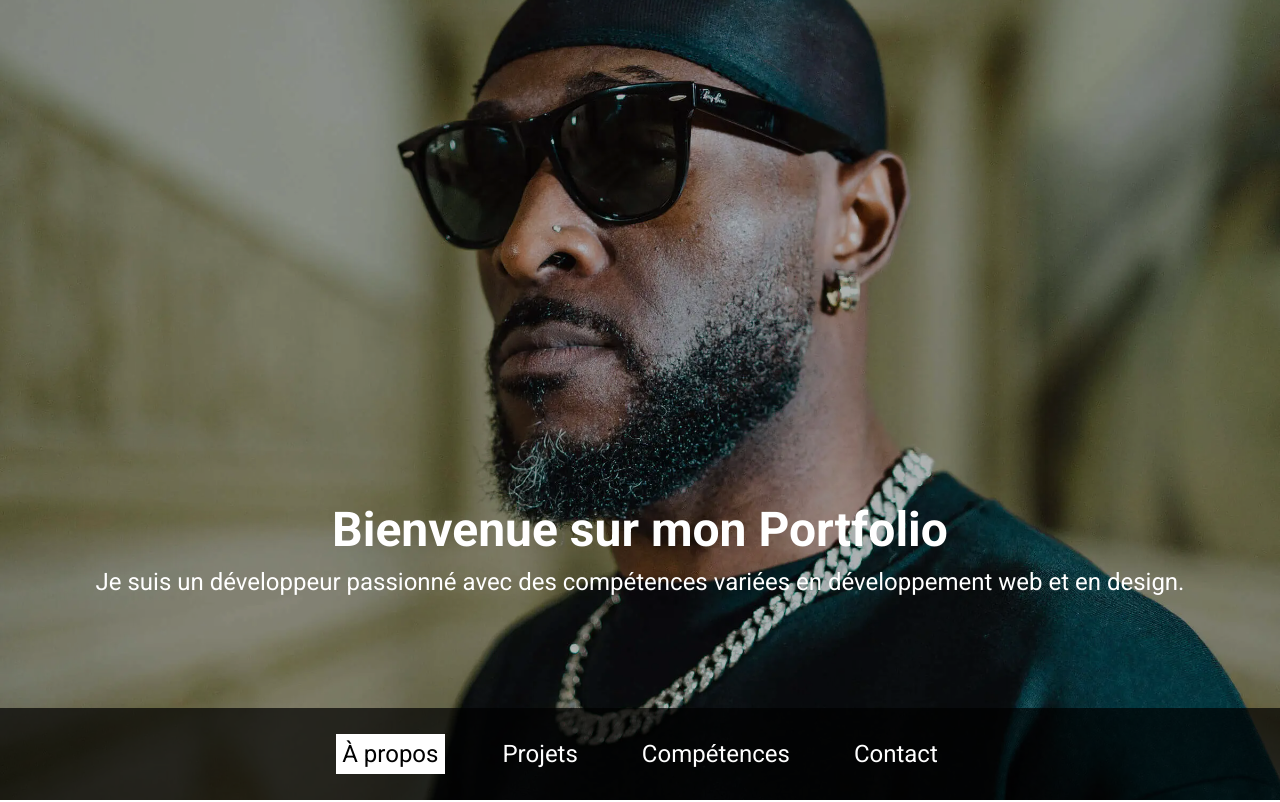
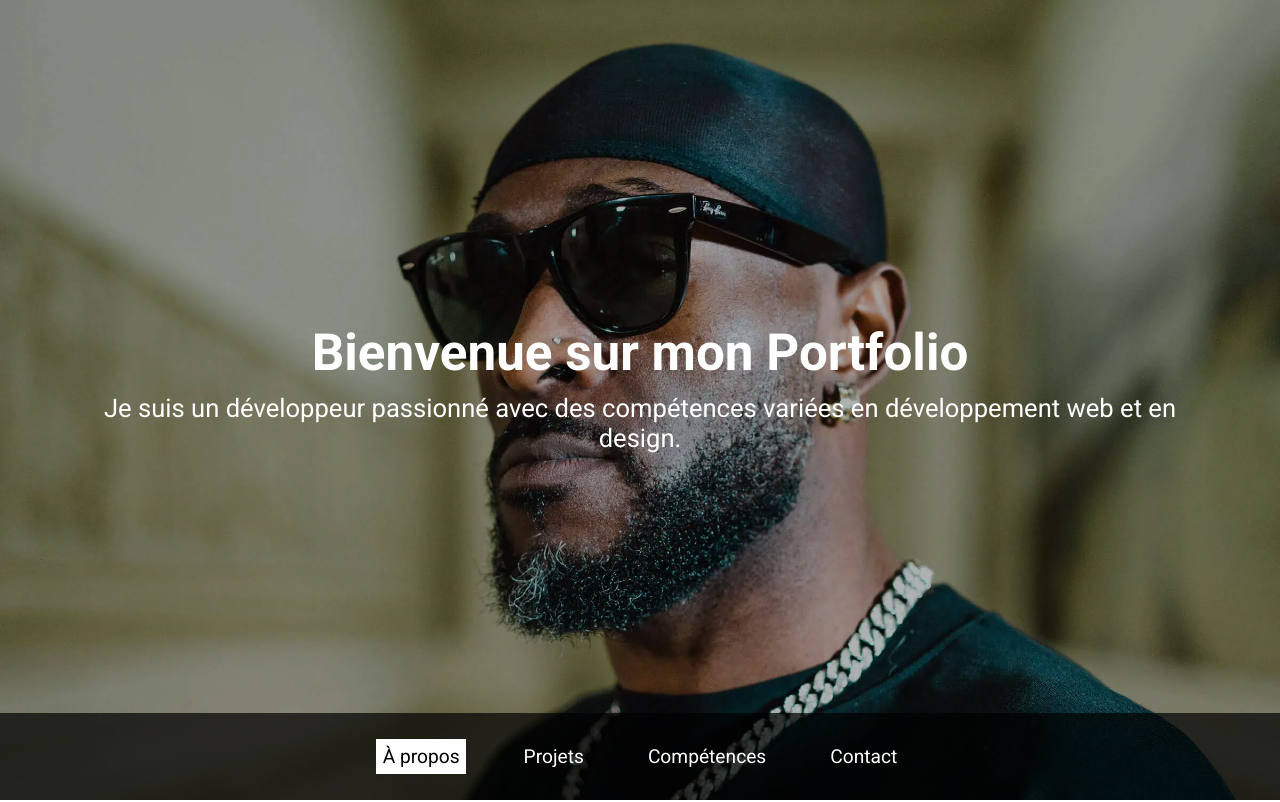
Before and after one commit to NJ4445/mon-portfolio, a React (Create React App) app: page / in a window 1280 px wide. Shown: the top 802 px of the page. Built offline with nearby package versions, Linux system fonts and the light colour scheme.

Commit message:
ajustement position img

```diff
--- a/src/components/Header/Header.module.css
+++ b/src/components/Header/Header.module.css
@@ -1,18 +1,16 @@
-/* Header.module.css */
 .header {
   position: relative;
   text-align: center;
   padding: 0;
   background-image: url('../../assets/img/Joy.webp');
   background-size: cover;
-  background-position: center;
+  background-position: center 40%; /* Ajusté pour recentrer l'image verticalement */
   background-attachment: fixed;
   height: 100vh;
   display: flex;
   flex-direction: column;
   justify-content: center;
 }
-
 
 .imageContainer {
   position: absolute;
@@ -36,7 +34,7 @@
 
 .textOverlay {
   position: absolute;
-  top: 70%;
+  top: 50%; /* Recentré à 50% */
   left: 50%;
   transform: translate(-50%, -50%);
   color: white;
@@ -46,14 +44,14 @@
 }
 
 .mainTitle {
-  font-size: 5vw;
+  font-size: 4vw;
   margin: 0;
   padding: 0;
   font-weight: bold;
 }
 
 .mainParagraph {
-  font-size: 2.5vw;
+  font-size: 2vw;
   margin-top: 10px;
   padding: 0;
 }
@@ -89,36 +87,14 @@
   color: black;
 }
 
+
+
 /* Media query pour les petits écrans */
-@media (min-width: 769px) {
-  .header {
-    height: 100vh;
-    background-size: cover;
-    background-position: center;
-  }
-
-  .nav {
-    padding: 2vw;
-  }
-
-  .navLink {
-    font-size: 1.5em;
-  }
-
-  .mainTitle {
-    font-size: 3em;
-  }
-
-  .mainParagraph {
-    font-size: 1.5em;
-  }
-}
-
 @media (max-width: 768px) {
   .header {
     height: 100vh;
     background-size: cover;
-    background-position: center;
+    background-position: center 40%; /* Ajusté pour petits écrans */
   }
 
   .nav {
```
